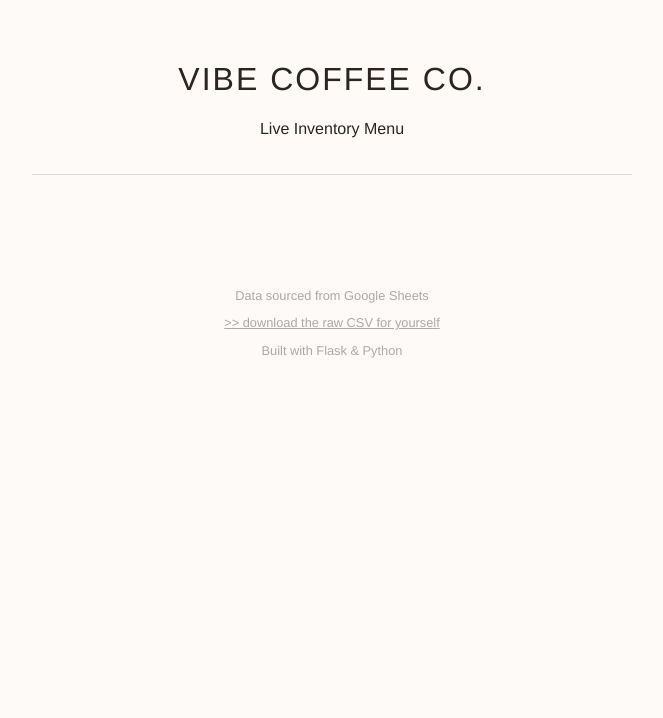
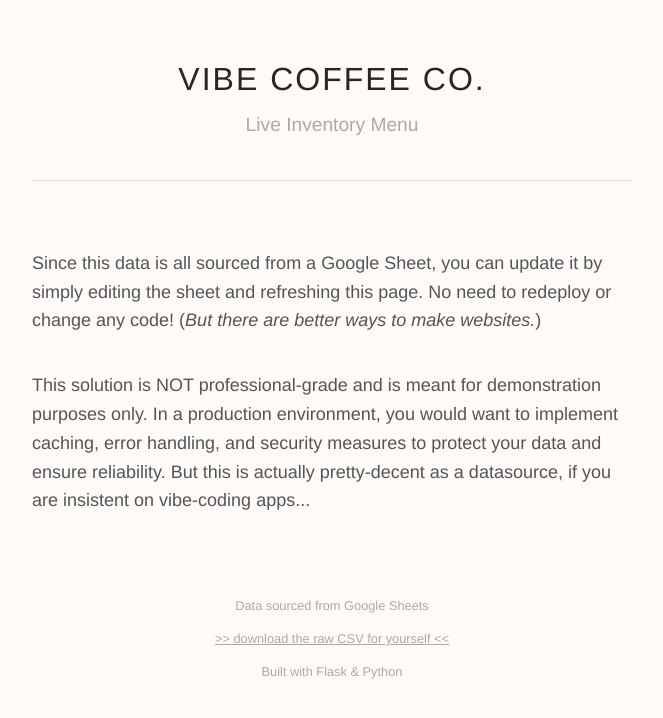
Before and after one commit to RiceC-at-MasonHS/spreadsheet_example_db, a Flask app: page / in a window 1280 px wide. Shown: the top 718 px of the page, without its empty margins (308-971 px from the left). Run offline with Flask 3, Linux system fonts and the light colour scheme; data that the repository does not hold is empty.

Commit message:
add a little more commentary

```diff
--- a/templates/index.html
+++ b/templates/index.html
@@ -64,13 +64,24 @@
             margin-top: 50px;
             text-align: center;
         }
+        p{
+            max-width: 600px;
+            line-height: 1.6;
+            font-size: large;
+            color: #555;
+        }
+        .subtitle {
+            font-size: 1.2rem;
+            color: #aaa;
+            margin-top: -10px;
+        }
     </style>
 </head>
 <body>
 
     <header>
         <h1>Vibe Coffee Co.</h1>
-        <p>Live Inventory Menu</p>
+        <p class="subtitle">Live Inventory Menu</p>
     </header>
 
     <div class="menu-container">
@@ -84,9 +95,17 @@
         {% endfor %}
     </div>
 
+    <p>
+        Since this data is all sourced from a Google Sheet, you can update it by simply editing the sheet and refreshing this page. No need to redeploy or change any code! (<em>But there are better ways to make websites.</em>)
+    </p>
+
+    <p>
+        This solution is NOT professional-grade and is meant for demonstration purposes only. In a production environment, you would want to implement caching, error handling, and security measures to protect your data and ensure reliability. But this is actually pretty-decent as a datasource, if you are insistent on vibe-coding apps...
+    </p>
+
     <footer>
         <p style="font-size: 0.8rem; color: #aaa;">Data sourced from Google Sheets</p>
-        <p style="font-size: 0.8rem; color: #aaa;"><a href="{{ CSV_URL }}" target="_blank" style="color: #aaa; text-decoration: underline;">>> download the raw CSV for yourself</a></p>
+        <p style="font-size: 0.8rem; color: #aaa;"><a href="{{ CSV_URL }}" target="_blank" style="color: #aaa; text-decoration: underline;">>> download the raw CSV for yourself <<</a></p>
         <p style="font-size: 0.8rem; color: #aaa;">Built with Flask & Python</p>
 
     </footer>
```
